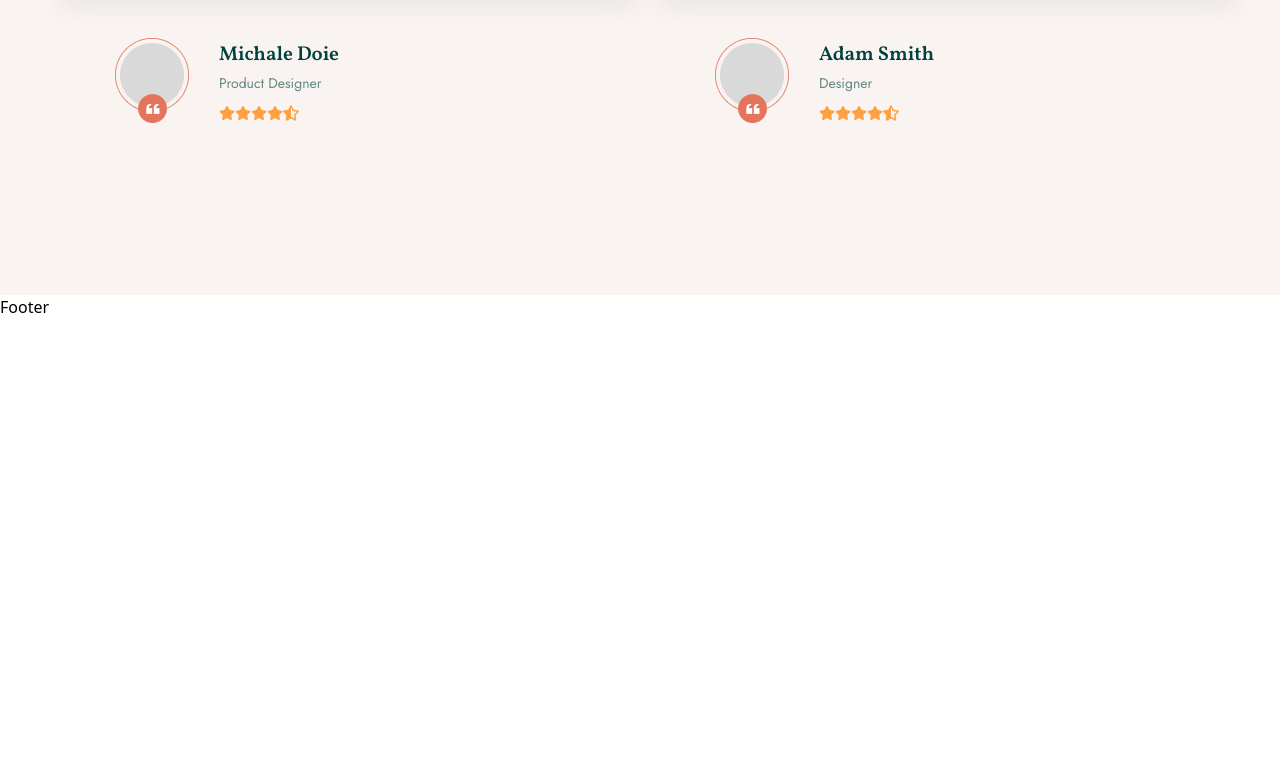
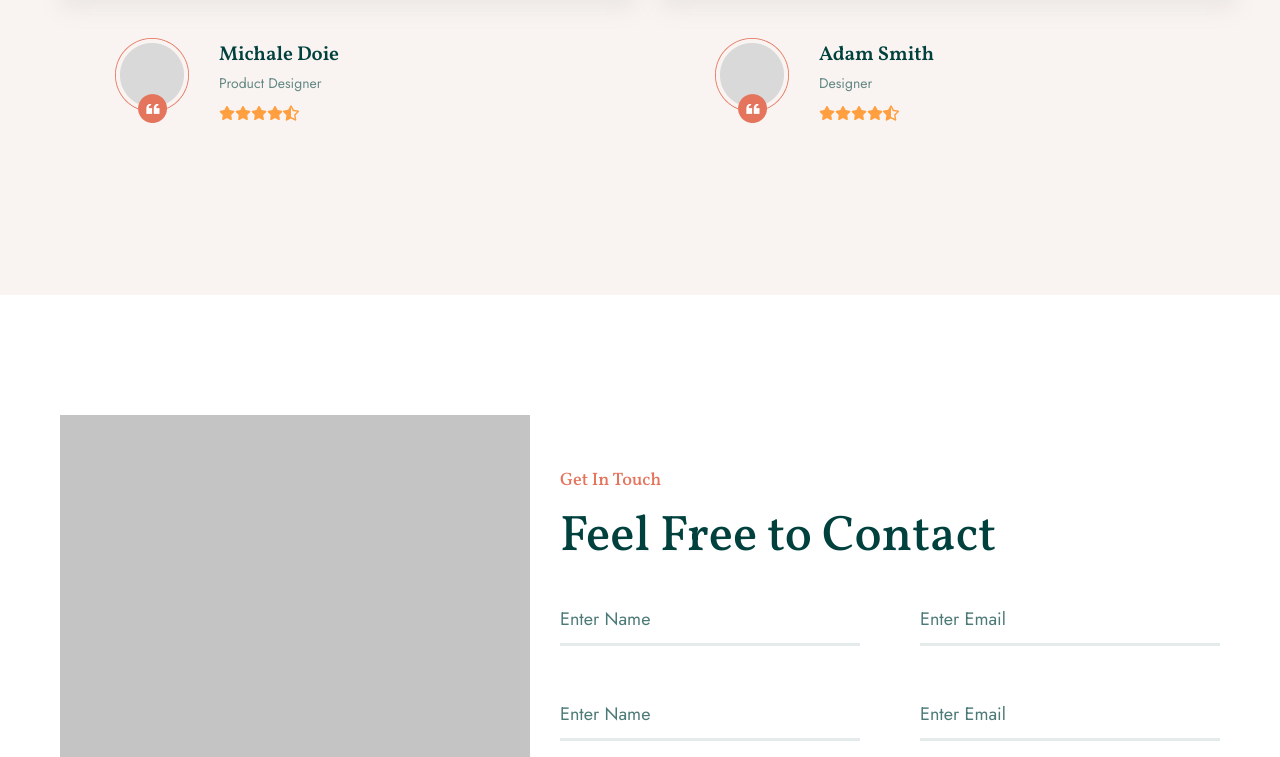
Before and after one commit to menabil/safwan, a Next.js app: page / in a window 1280 px wide. Shown: the part 5644-6401 px from the top of the page. Before the commit the page ends 5963 px from the top, so only its background shows below. Built offline with nearby package versions, Linux system fonts and the light colour scheme.

Commit message:
contact section done

```diff
--- a/app/page.jsx
+++ b/app/page.jsx
@@ -1,5 +1,6 @@
 import About from "@/layouts/About";
 import Banner from "@/layouts/Banner";
+import Contact from "@/layouts/Contact";
 import Portfolio from "@/layouts/Portfolio";
 import Project from "@/layouts/Project";
 import Service from "@/layouts/Service";
@@ -14,6 +15,7 @@ export default function Home() {
       <Project />
       <Portfolio />
       <Testimonial />
+      <Contact />
     </>
   );
 }
--- a/layouts/Contact.jsx
+++ b/layouts/Contact.jsx
@@ -1,9 +1,56 @@
-import React from 'react'
+import Button from "@/components/Button";
+import Container from "@/components/Container";
+import Flex from "@/components/Flex";
+import React from "react";
 
 const Contact = () => {
   return (
-    <div>Contact</div>
-  )
-}
+    <section className="py-30">
+      <Container>
+        <Flex className={"gap-x-7.5 justify-center"}>
+          <div className="w-117.5 h-146.5 bg-[#C4C4C4]"></div>
+          <div className="">
+            <p className="text-lg font-medium text-secondary font-Vol">
+              Get In Touch
+            </p>
+            <h3 className="text-[50px] font-medium leading-15 text-primary font-Vol mx-auto pt-3 pb-10">
+              Feel Free to Contact
+            </h3>
+            <Flex className={"gap-x-15"}>
+              <input
+                type="text"
+                placeholder="Enter Name"
+                className="outline-none pb-3 border-b-3 border-primary/10 placeholder:text-primary/70 placeholder:text-lg placeholder:font-Jos w-75"
+              />
+              <input
+                type="email"
+                placeholder="Enter Email"
+                className="outline-none pb-3 border-b-3 border-primary/10 placeholder:text-primary/70 placeholder:text-lg placeholder:font-Jos w-75"
+              />
+            </Flex>
+            <Flex className={"gap-x-15 py-14"}>
+              <input
+                type="text"
+                placeholder="Enter Name"
+                className="outline-none pb-3 border-b-3 border-primary/10 placeholder:text-primary/70 placeholder:text-lg placeholder:font-Jos w-75"
+              />
+              <input
+                type="email"
+                placeholder="Enter Email"
+                className="outline-none pb-3 border-b-3 border-primary/10 placeholder:text-primary/70 placeholder:text-lg placeholder:font-Jos w-75"
+              />
+            </Flex>
+            <input
+              type="text"
+              placeholder="Subject"
+              className="outline-none pb-3 border-b-3 border-primary/10 placeholder:text-primary/70 placeholder:text-lg placeholder:font-Jos w-full"
+            />
+            <Button btnText={"Contact Us"} className={"mt-12.5 w-fit"} />
+          </div>
+        </Flex>
+      </Container>
+    </section>
+  );
+};
 
-export default Contact
+export default Contact;
--- a/layouts/Portfolio.jsx
+++ b/layouts/Portfolio.jsx
@@ -9,7 +9,7 @@ const Portfolio = () => {
         <p className="text-lg font-medium text-secondary text-center font-Vol">
           My Portfolio
         </p>
-        <h3 className="text-[50px] font-medium w-130 leading-15 text-primary font-Vol text-center mx-auto pt-3 pb-6">
+        <h3 className="text-[50px] font-medium leading-15 text-primary font-Vol text-center mx-auto pt-3 pb-6">
           My Work Example
         </h3>
         <div className="flex gap-x-7.5 justify-center pb-10 font-Vol text-base text-primary">
--- a/layouts/Project.jsx
+++ b/layouts/Project.jsx
@@ -12,7 +12,7 @@ const Project = () => {
           Recent Projects
         </p>
         <Flex className={"justify-between mt-2 mb-10"}>
-          <h3 className="pt-3 pb-1 font-Vol font-medium text-[50px] leading-14 text-primary w-142.5">
+          <h3 className="pt-3 pb-1 font-Vol font-medium text-[50px] leading-14 text-primary">
             My Recent Projects
           </h3>
           <Flex className={"gap-x-5"}>
--- a/layouts/Testimonial.jsx
+++ b/layouts/Testimonial.jsx
@@ -13,7 +13,7 @@ const Testimonial = () => {
         <p className="text-lg font-medium text-secondary text-center font-Vol">
           Client Testimonial
         </p>
-        <h3 className="text-[50px] font-medium w-130 leading-15 text-primary font-Vol text-center mx-auto pt-3 pb-10">
+        <h3 className="text-[50px] font-medium leading-15 text-primary font-Vol text-center mx-auto pt-3 pb-10">
           Feedback From Client
         </h3>
         <Flex className={"gap-x-7.5 justify-center mb-25"}>
```
